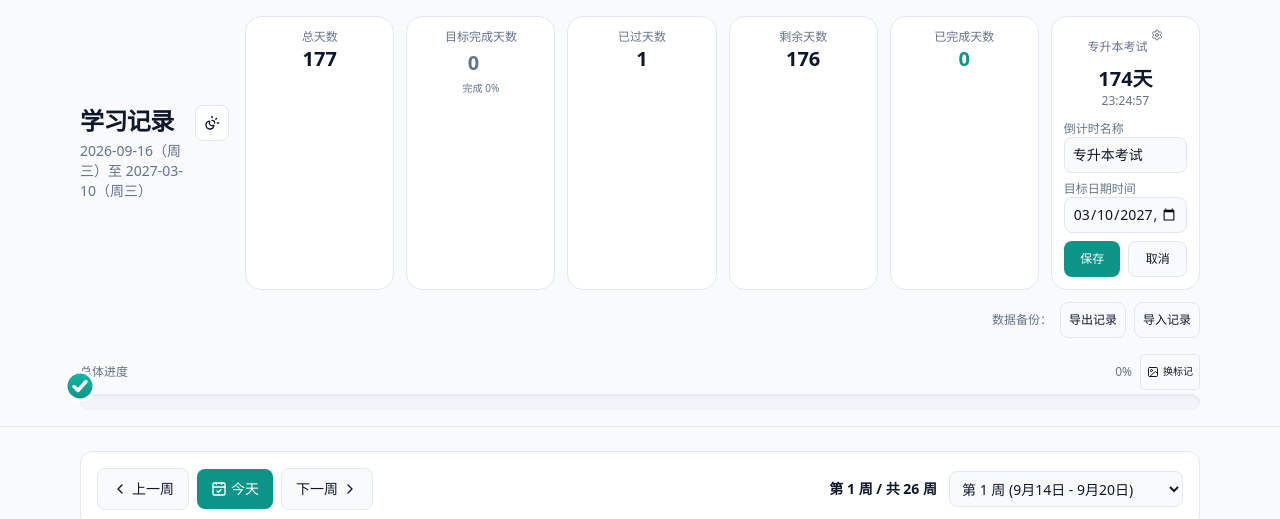
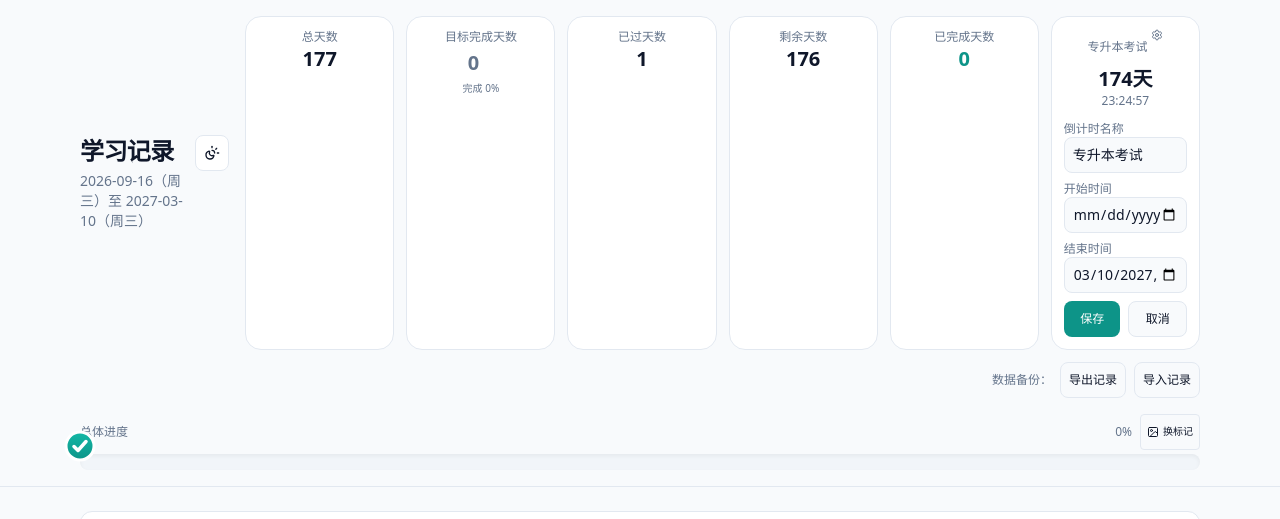
Before and after one commit to mochowufa-creator/study-tracker, a website: page index.html in a window 1280 px wide. Both pictures are taken after a click on the button 1157 px from the left and 47 px from the top of the page. Shown: the top 519 px of the page. Drawn offline with nearby package versions, Linux system fonts and the light colour scheme.

Commit message:
Update index.html

```diff
--- a/index.html
+++ b/index.html
@@ -139,7 +139,11 @@
                   <input type="text" id="countdown-label-input" class="w-full rounded-md border border-border bg-background px-2 py-1 text-sm text-foreground placeholder:text-muted-foreground focus:border-[var(--brand-primary)] focus:outline-none focus:ring-2 focus:ring-[var(--brand-ring)]" placeholder="例如：专升本考试">
                 </div>
                 <div>
-                  <label class="block text-xs text-muted-foreground">目标日期时间</label>
+                  <label class="block text-xs text-muted-foreground">开始时间</label>
+                  <input type="datetime-local" id="countdown-start-input" class="w-full rounded-md border border-border bg-background px-2 py-1 text-sm text-foreground focus:border-[var(--brand-primary)] focus:outline-none focus:ring-2 focus:ring-[var(--brand-ring)]">
+                </div>
+                <div>
+                  <label class="block text-xs text-muted-foreground">结束时间</label>
                   <input type="datetime-local" id="countdown-target-input" class="w-full rounded-md border border-border bg-background px-2 py-1 text-sm text-foreground focus:border-[var(--brand-primary)] focus:outline-none focus:ring-2 focus:ring-[var(--brand-ring)]">
                 </div>
                 <div class="flex gap-2">
```
